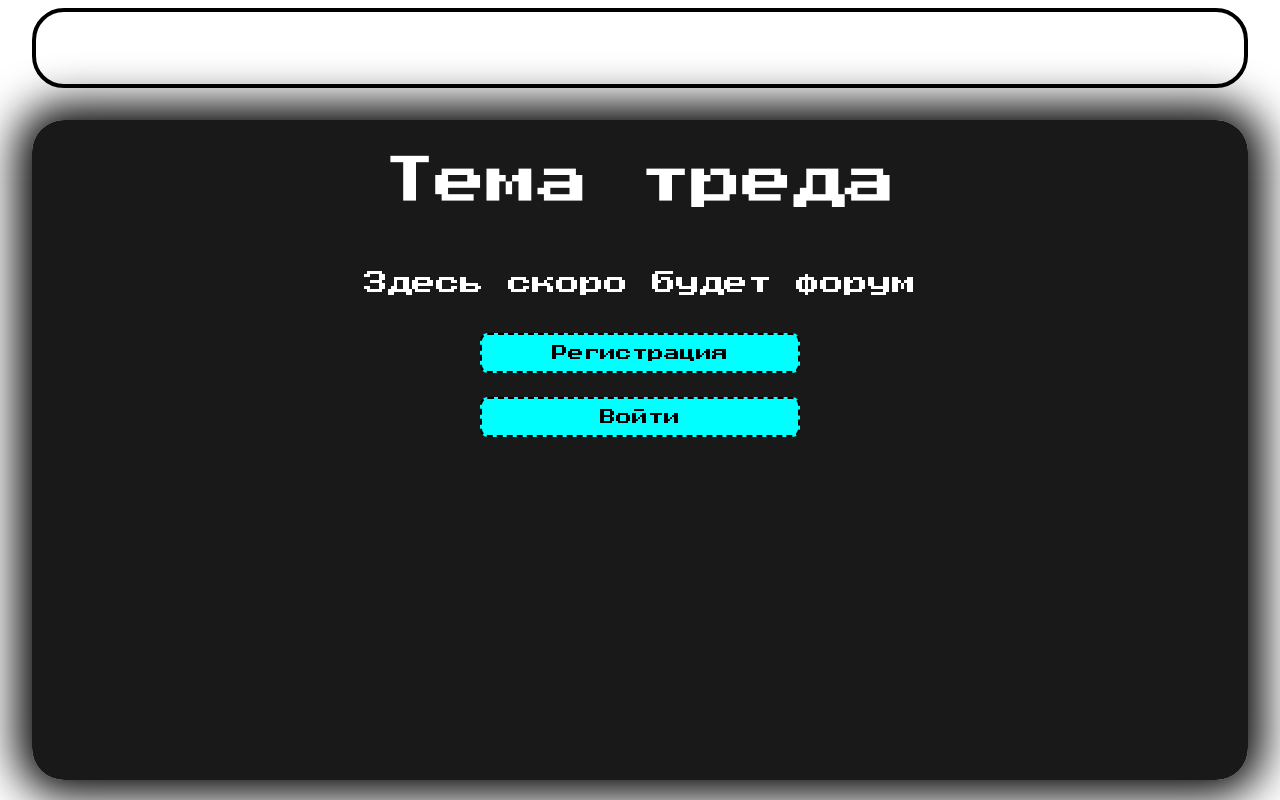
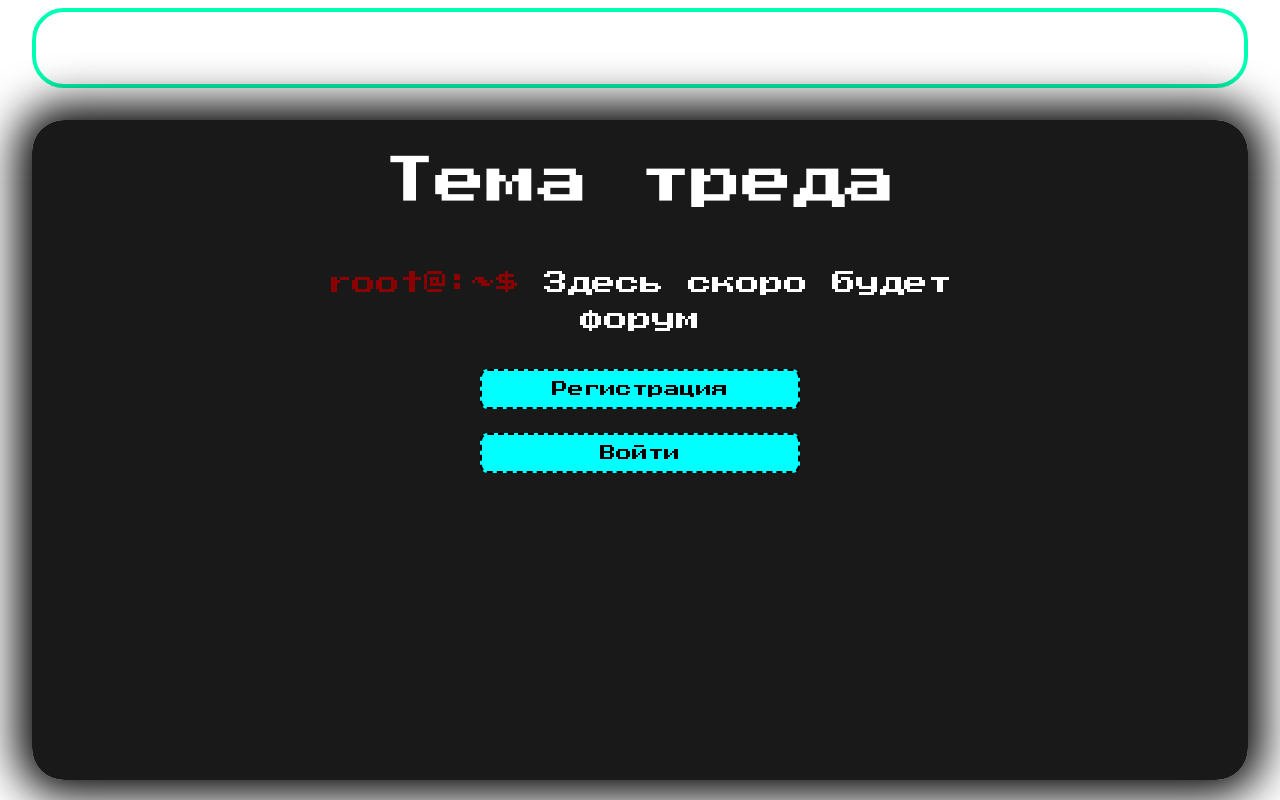
Before and after one commit to Weit145/site_bit_loader, a React (Vite) app in the folder frontend/: page / in a window 1280 px wide. Built offline with nearby package versions, Linux system fonts and the light colour scheme.

Commit message:
local changes

```diff
--- a/frontend/src/App.css
+++ b/frontend/src/App.css
@@ -45,6 +45,11 @@
 
   color: #ffffff;
 }
+.content_text_root{
+  /* color: rgb(0, 255, 179); */
+  color: darkred;
+
+}
 
 .button_box{
 
--- a/frontend/src/App.tsx
+++ b/frontend/src/App.tsx
@@ -21,7 +21,7 @@ export default function App() {
       <main>
         <div className="content_box">
           <h1 className="content_text">Тема треда</h1>
-          <h2 className="content_text">Здесь скоро будет форум</h2>
+          <h2 className="content_text"><span className="content_text_root">root@:~$</span> Здесь скоро будет форум</h2>
           <Link to ="/register">
               <Button onClick={() => Button_click("b")} type={"button"} flag_disabled={false}>
               Регистрация
--- a/frontend/src/components/Header.css
+++ b/frontend/src/components/Header.css
@@ -30,7 +30,8 @@
   left: 2.5vw;
   top: 1vh;
   background: rgba(0, 0, 0, 0.001);
-  border: 0.5vh solid #000000;
+  border: 0.5vh solid rgb(0, 255, 179);
+  /* border-style: dashed; */
   border-radius: 2.5vw;
   backdrop-filter: blur(0.5vh);
   align-items: center;
```
Also changed, not shown: frontend/src/routes/routes.txt (deleted).
